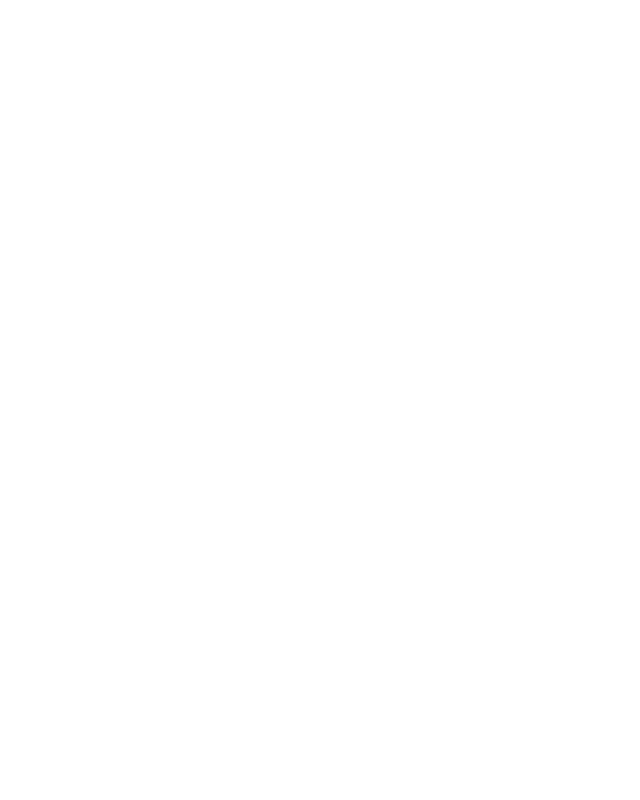
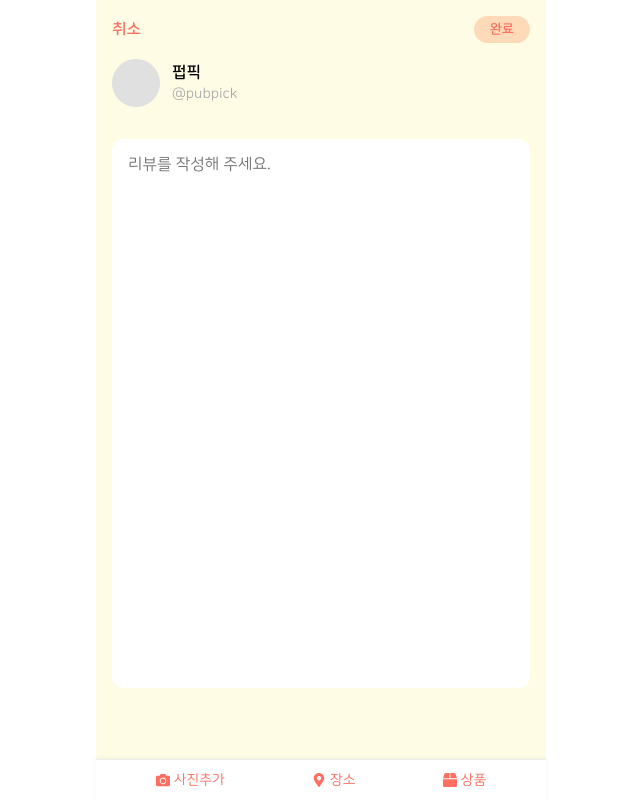
Before and after one commit to 2025-spring-CSE4022-team6/SG-food-front, a React (Create React App) app: page /write in a window 1280 px wide. Before the commit this address had no page. Shown: the whole page, without its empty margins (319-959 px from the left). Built offline with nearby package versions, Linux system fonts and the light colour scheme.

Commit message:
쓰기 페이지 구현

```diff
--- a/src/App.js
+++ b/src/App.js
@@ -10,6 +10,7 @@
 import MainPage from "./pages/mainpage/MainPage";
 import RestaurantDetail from "./pages/restaurant/RestaurantDetail";
 import MyPage from "./components/mypage/MyPage";
+import ReviewWrite from './pages/ReviewWrite'
 
 function App() {
   return (
@@ -17,7 +18,10 @@
       <GlobalStyle />
       <Router>
         <Routes>
-          {/* Footer가 필요 없는 페이지들 */}
+          {/* Footer 없는 풀스크린 페이지 */}
+          <Route path="/write" element={<ReviewWrite />} />
+
+          {/* Footer 포함되는 페이지들 */}
           <Route element={<Layout />}>
             <Route path="/" element={<MainPage />} />
             <Route path="/restaurant/:id" element={<RestaurantDetail />} />
@@ -26,7 +30,7 @@
         </Routes>
       </Router>
     </AppContainer>
-  );
+  )
 }
 
 const AppContainer = styled.div`
--- /dev/null
+++ b/src/pages/ReviewWrite.jsx
@@ -0,0 +1,158 @@
+import styled from 'styled-components'
+import { useNavigate } from 'react-router-dom'
+import { FaCamera, FaMapMarkerAlt, FaBox } from 'react-icons/fa'
+
+const ReviewWrite = () => {
+  const navigate = useNavigate()
+
+  return (
+    <Container>
+      <Header>
+        <CancelButton onClick={() => navigate(-1)}>취소</CancelButton>
+        <DoneButton>완료</DoneButton>
+      </Header>
+
+      <UserInfo>
+        <Avatar />
+        <UserText>
+          <Name>펍픽</Name>
+          <Username>@pubpick</Username>
+        </UserText>
+      </UserInfo>
+
+      <FormWrapper>
+        <TextArea placeholder="리뷰를 작성해 주세요." />
+      </FormWrapper>
+
+      <Footer>
+        <FooterButton><FaCamera /> 사진추가</FooterButton>
+        <FooterButton><FaMapMarkerAlt /> 장소</FooterButton>
+        <FooterButton><FaBox /> 상품</FooterButton>
+      </Footer>
+    </Container>
+  )
+}
+
+export default ReviewWrite
+
+// ---------- styled-components ----------
+
+const Container = styled.div`
+  height: 100vh;
+  display: flex;
+  flex-direction: column;
+  background-color: #fffce6;
+  padding: 1rem;
+  position: relative;
+  box-sizing: border-box;
+`
+
+const Header = styled.div`
+  display: flex;
+  justify-content: space-between;
+  align-items: center;
+  margin-bottom: 1rem;
+`
+
+const CancelButton = styled.button`
+  background: none;
+  border: none;
+  color: #ff6f61;
+  font-size: 1rem;
+  font-weight: bold;
+  cursor: pointer;
+`
+
+const DoneButton = styled.button`
+  background-color: #ffdab9;
+  border: none;
+  padding: 0.4rem 1rem;
+  border-radius: 1rem;
+  font-weight: bold;
+  color: #ff6f61;
+  cursor: pointer;
+`
+
+const UserInfo = styled.div`
+  display: flex;
+  align-items: center;
+  gap: 0.75rem;
+  margin-bottom: 1rem;
+`
+
+const Avatar = styled.div`
+  width: 3rem;
+  height: 3rem;
+  border-radius: 50%;
+  background-color: #e0e0e0;
+`
+
+const UserText = styled.div`
+  display: flex;
+  flex-direction: column;
+  align-items: flex-start;
+`
+
+const Name = styled.span`
+  font-weight: bold;
+`
+
+const Username = styled.span`
+  font-size: 0.875rem;
+  color: #aaa;
+`
+
+const FormWrapper = styled.div`
+  flex-grow: 1;
+  display: flex;
+  flex-direction: column;
+  justify-content: flex-start;
+  margin-top: 1rem;
+  padding-bottom: 6rem;
+`
+
+const TextArea = styled.textarea`
+  flex-grow: 1;
+  width: 100%;
+  padding: 1rem;
+  border: none;
+  border-radius: 0.75rem;
+  font-size: 1rem;
+  resize: none;
+  color: #333;
+  background-color: #fff;
+  outline: none;
+  box-sizing: border-box;
+
+  ::placeholder {
+    color: #aaa;
+  }
+`
+
+const Footer = styled.div`
+  position: fixed;
+  bottom: 0;
+  left: 50%;
+  transform: translateX(-50%);
+  width: 100%;
+  max-width: 56.25vh;
+  border-top: 1px solid #eee;
+  background-color: #fff;
+  padding: 0.75rem 1rem;
+  display: flex;
+  justify-content: space-around;
+  align-items: center;
+  z-index: 100;
+  box-shadow: 0 -1px 5px rgba(0, 0, 0, 0.05);
+`
+
+const FooterButton = styled.button`
+  background: none;
+  border: none;
+  color: #ff6f61;
+  font-size: 0.875rem;
+  display: flex;
+  align-items: center;
+  gap: 0.25rem;
+  cursor: pointer;
+`
```
